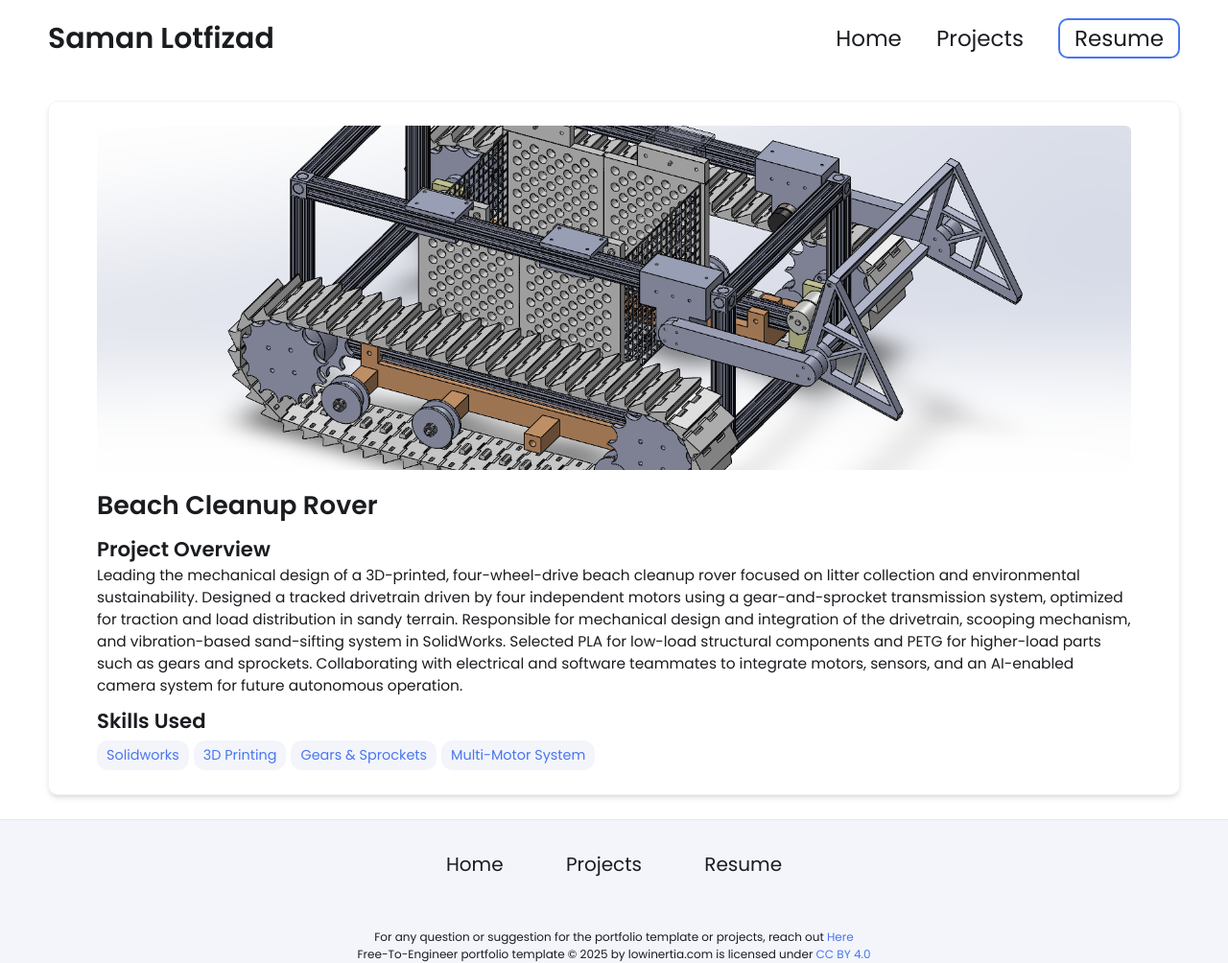
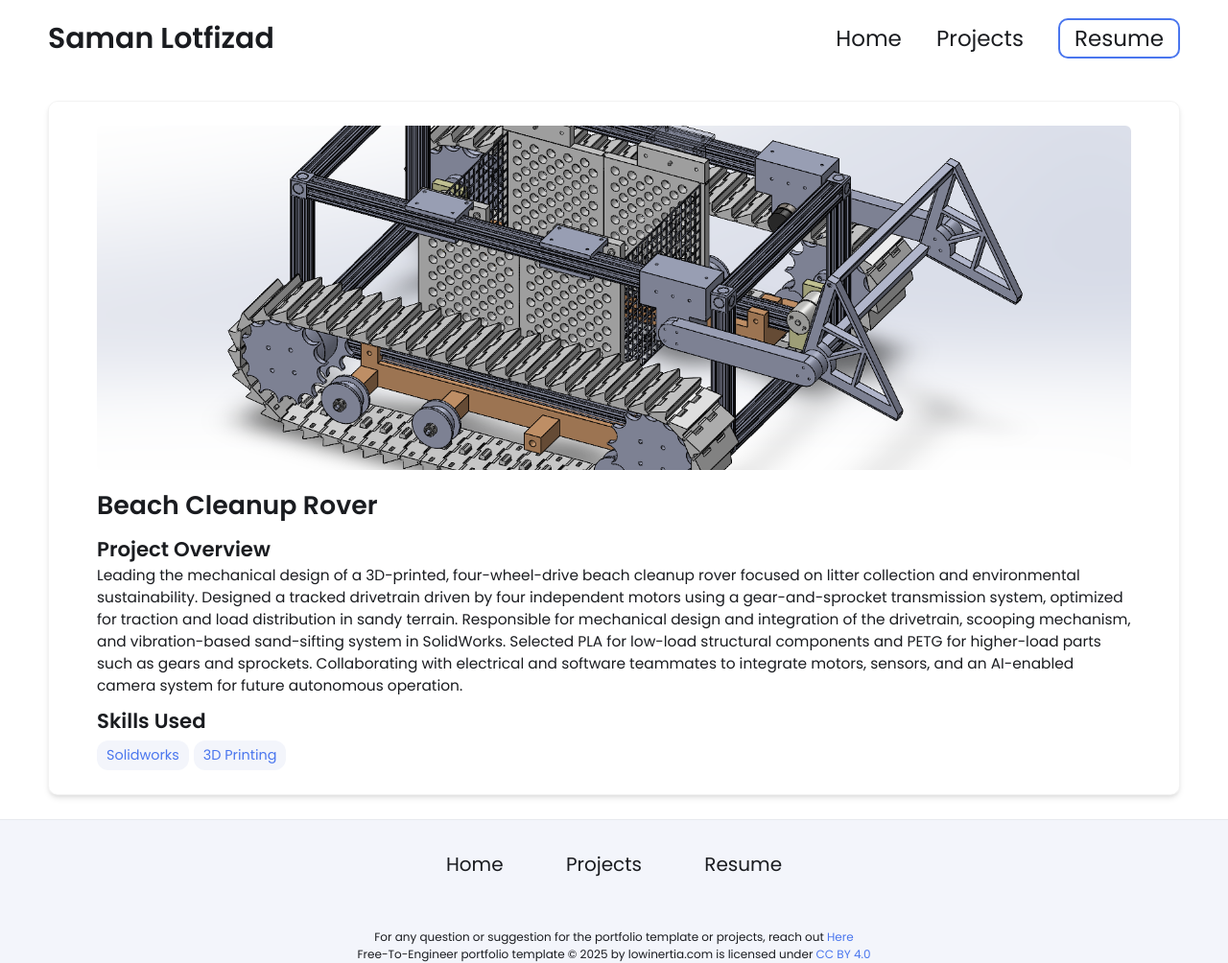
Before and after one commit to Samanlotfizad/Samanlotfizad.github.io, a Jekyll site: the page built from _projects/beachcleanuprover/index.md, in a window 1280 px wide. Shown: the whole page at 96% size. Built offline with Jekyll 4.4.1, drawn with Linux system fonts in a browser that asks for light colours.

Commit message:
Update index.md

```diff
--- a/_projects/beachcleanuprover/index.md
+++ b/_projects/beachcleanuprover/index.md
@@ -5,7 +5,5 @@ description:  Leading the mechanical design of a 3D-printed, four-wheel-drive be
 skills:
 - Solidworks
 - 3D Printing
-- Gears & Sprockets
-- Multi-Motor System
 main-image: /bcr_cad.png
 ---
```
